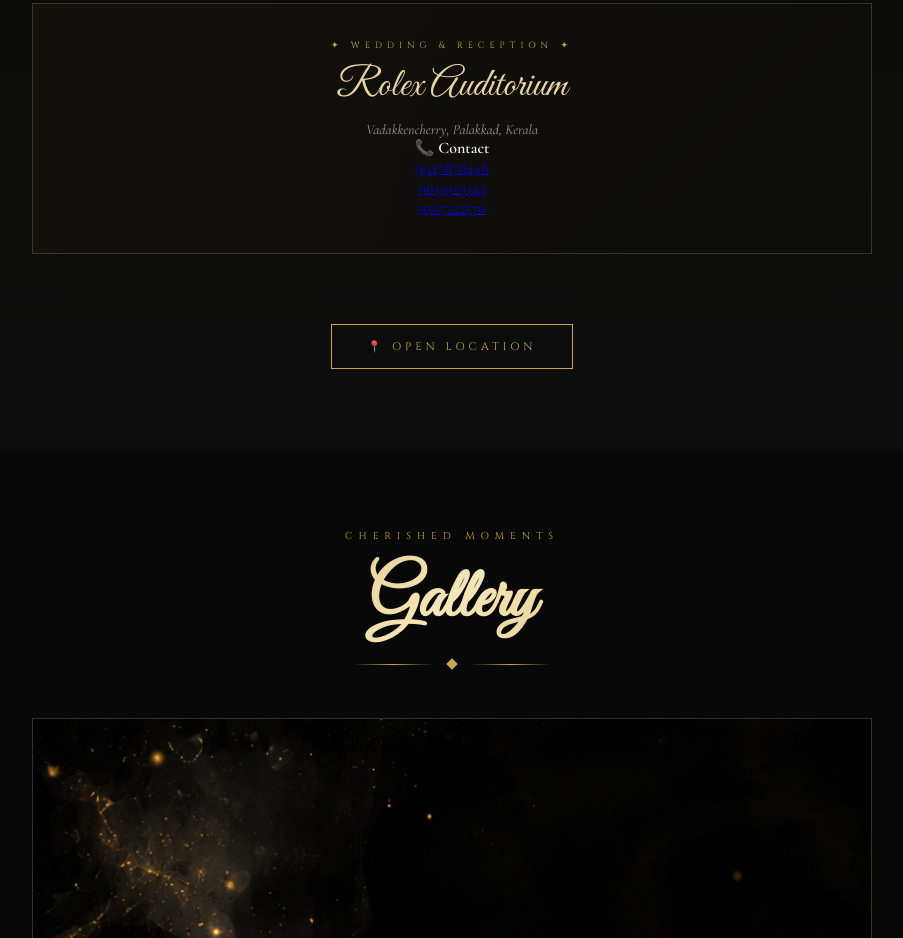
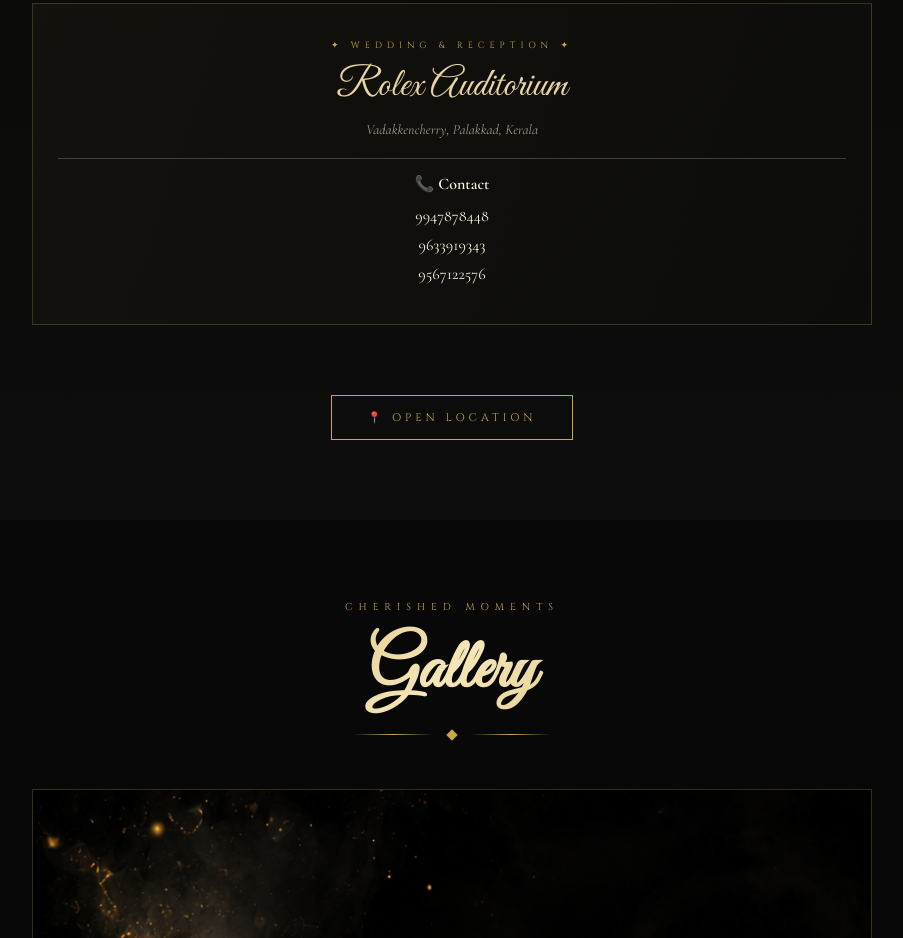
Before and after one commit to Ashcode2403/Nima, a plain HTML site: page index.html in a window 1280 px wide. Shown: the part 3433-4371 px from the top of the page, without its empty margins (188-1091 px from the left). Drawn offline with nearby package versions, Linux system fonts and the light colour scheme.

Commit message:
Update index.html

```diff
--- a/index.html
+++ b/index.html
@@ -68,6 +68,26 @@
     position: relative;
     overflow: hidden;
   }
+  .v-contact {
+  margin-top: 20px;
+  padding-top: 15px;
+  border-top: 1px solid rgba(255,255,255,0.2);
+}
+
+.v-contact h4 {
+  margin-bottom: 8px;
+  font-size: 16px;
+}
+
+.v-contact a {
+  color: inherit;
+  text-decoration: none;
+  line-height: 1.8;
+}
+
+.v-contact a:hover {
+  text-decoration: underline;
+}
   .hero-frame {
     position: absolute;
     inset: 20px;
```
